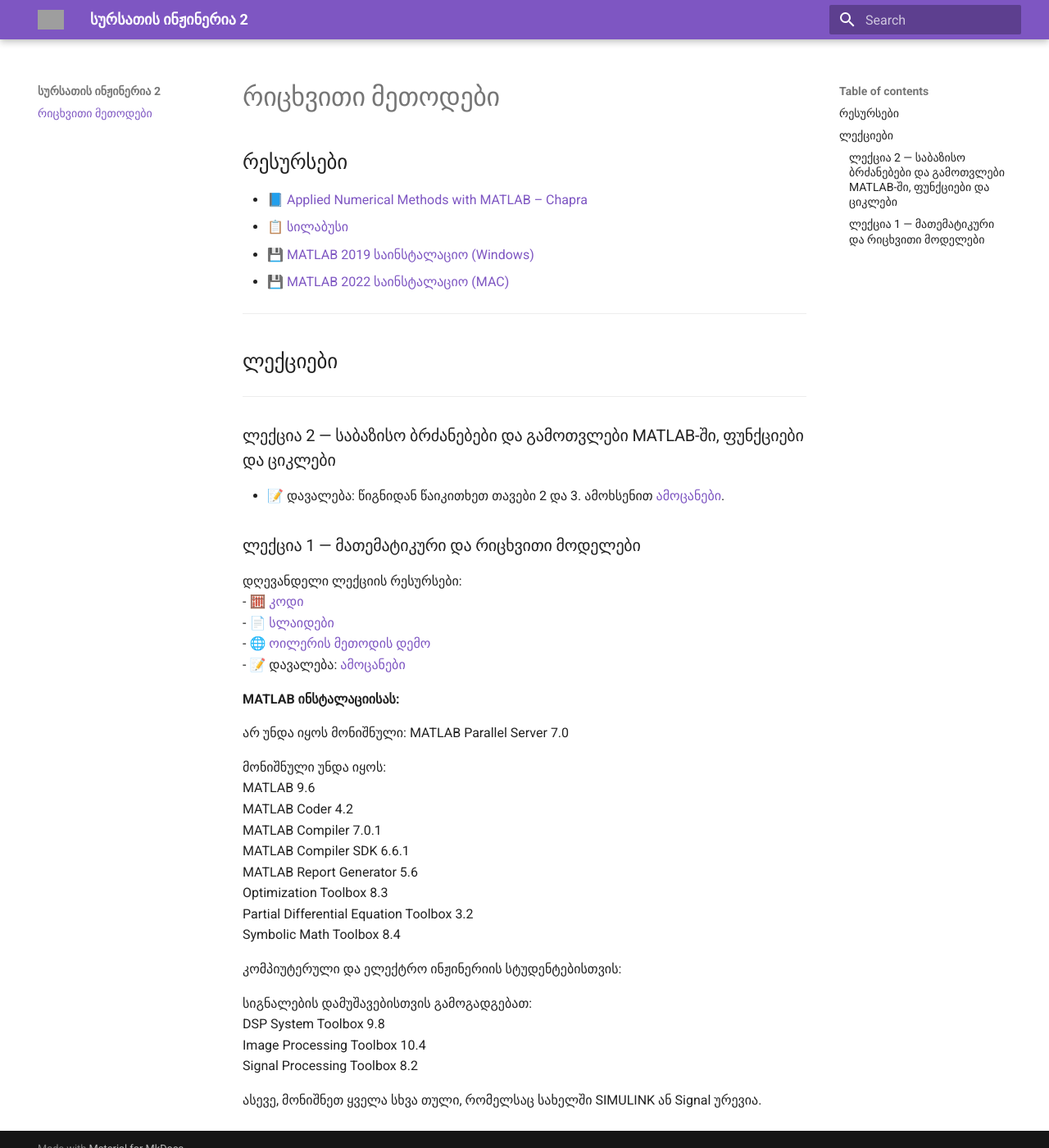
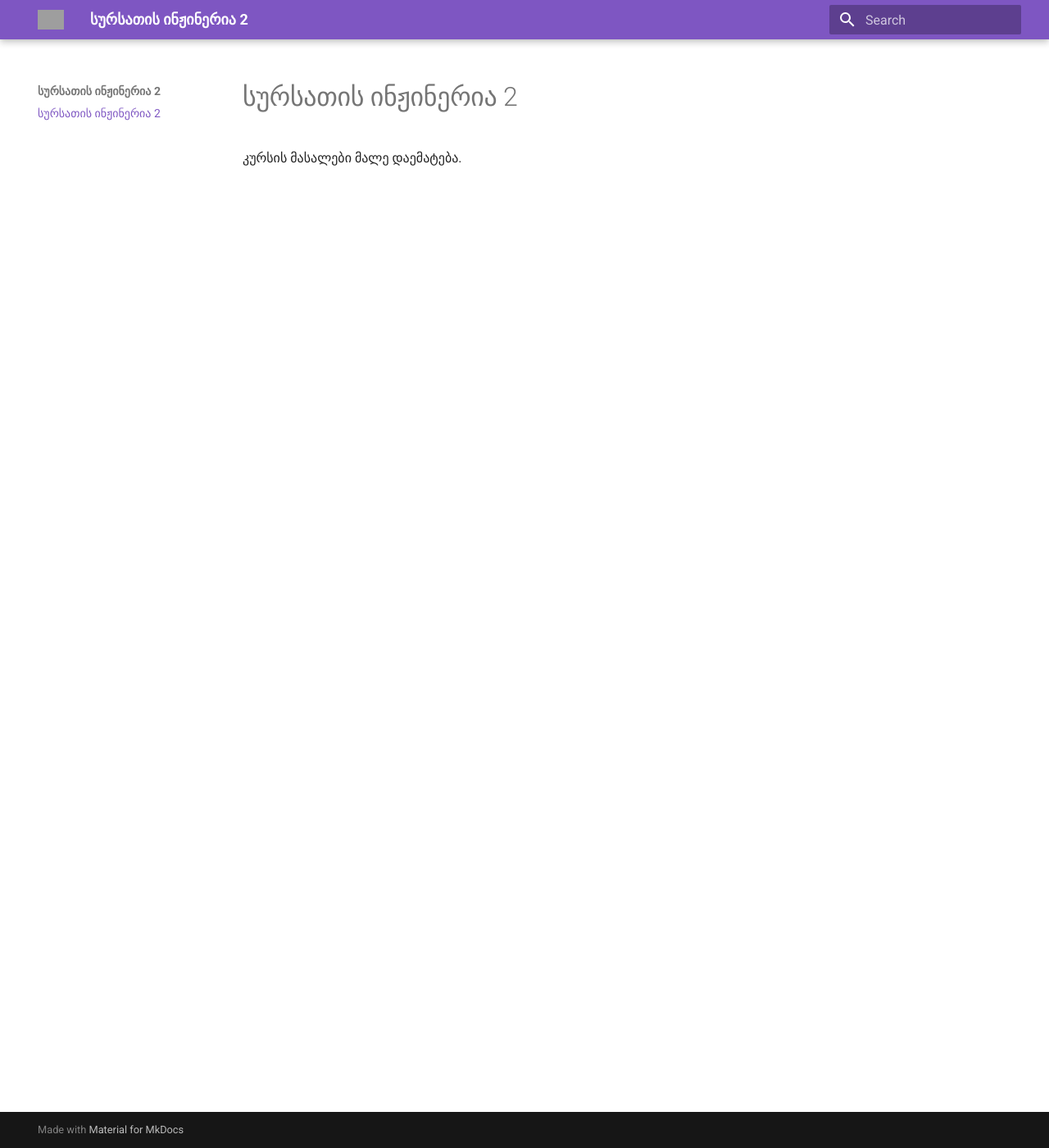
Before and after one commit to gugavar/food-processing-engineering-2-fall-2026, an MkDocs documentation site: the page built from docs/index.md, in a window 1280 px wide and 1400 px high. Shown: the whole window at 82% size. Built offline with MkDocs 1.6.1 and Material for MkDocs 9.7.7, drawn with Linux system fonts in a browser that asks for light colours; grey boxes are pictures that could not be loaded.

Commit message:
Initialize Food Processing Engineering 2 index

```diff
--- a/docs/index.md
+++ b/docs/index.md
@@ -1,48 +1,3 @@
-# რიცხვითი მეთოდები
+# სურსათის ინჟინერია 2
 
-## რესურსები
-
-- 📘 [Applied Numerical Methods with MATLAB – Chapra](https://drive.google.com/file/d/1otjKOcMXh-oYeTUCk5fCTwpa40JQrOaH/view?usp=drive_link)
-- 📋 [სილაბუსი](https://drive.google.com/file/d/1UlVwUw_qKFy70QX-SROH74QPwGdbekMu/view?usp=drive_link)
-- 💾 [MATLAB 2019 საინსტალაციო (Windows)](https://drive.google.com/file/d/1dVhMLdxqHvkRvzzD3VJR2MYY2AdcDAlC/view?usp=drive_link)
-- 💾 [MATLAB 2022 საინსტალაციო (MAC)](https://drive.google.com/drive/folders/1Jow0DC3t_jL1GP6EQpHDBu543sUEiRK1?usp=sharing)
-
----
-
-## ლექციები
----
-### ლექცია 2 — საბაზისო ბრძანებები და გამოთვლები MATLAB-ში, ფუნქციები და ციკლები
-
-- 📝 დავალება: წიგნიდან წაიკითხეთ თავები 2 და 3. ამოხსენით [ამოცანები](https://drive.google.com/file/d/1HDCI86xZSdvGN8-fHk4lw3qQvzKINIP0/view?usp=drive_link).
-
-### ლექცია 1 — მათემატიკური და რიცხვითი მოდელები
-
-დღევანდელი ლექციის რესურსები:
-- 🧮 [კოდი](https://drive.google.com/file/d/1X5i7ivV7Zn_vrpzlRm8h45miP7cNUHqc/view?usp=drive_link)
-- 📄 [სლაიდები](https://drive.google.com/file/d/1j9wVRbRufsP7wv05XDQMG5ZNNCIyfXrj/view?usp=drive_link)
-- 🌐 [ოილერის მეთოდის დემო](https://mathlets.org/mathlets/eulers-method/)
-- 📝 დავალება: [ამოცანები](https://drive.google.com/file/d/1wbvPo7_sycIS6EzISBqtaltcdjARc5eE/view?usp=drive_link)
-
-**MATLAB ინსტალაციისას:**
-
-არ უნდა იყოს მონიშნული:
-MATLAB Parallel Server 7.0
-
-მონიშნული უნდა იყოს:
-MATLAB 9.6
-MATLAB Coder 4.2
-MATLAB Compiler 7.0.1
-MATLAB Compiler SDK 6.6.1
-MATLAB Report Generator 5.6
-Optimization Toolbox 8.3
-Partial Differential Equation Toolbox 3.2
-Symbolic Math Toolbox 8.4
-
-კომპიუტერული და ელექტრო ინჟინერიის სტუდენტებისთვის:
-
-სიგნალების დამუშავებისთვის გამოგადგებათ:
-DSP System Toolbox 9.8
-Image Processing Toolbox 10.4
-Signal Processing Toolbox 8.2
-
-ასევე, მონიშნეთ ყველა სხვა თული, რომელსაც სახელში SIMULINK ან Signal ურევია.
+კურსის მასალები მალე დაემატება.
```
